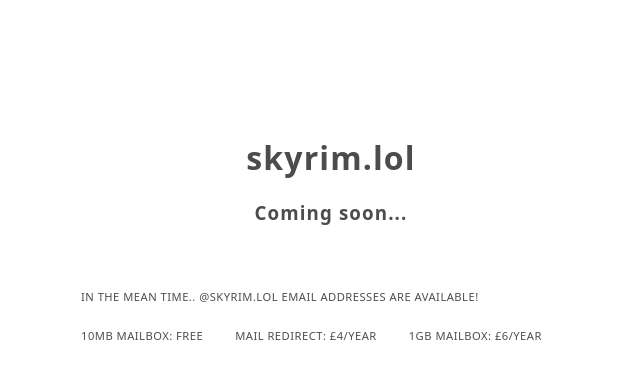
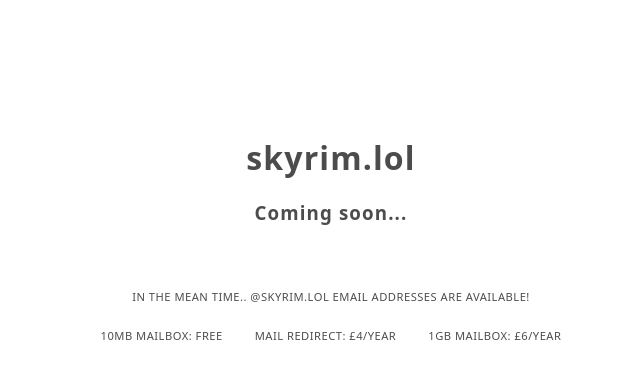
Before and after one commit to rickyhewitt/skyrim.lol, a plain HTML site: page index.html in a window 1280 px wide. Shown: the whole page, without its empty margins (309-949 px from the left). Drawn offline with Linux system fonts and the light colour scheme.

Commit message:
Added coming soon page

```diff
--- a/index.html
+++ b/index.html
@@ -22,7 +22,6 @@
             .flexcontainer {
                 display: flex;
                 align-items: center;
-                width: 100%;
             }
 
 
@@ -38,9 +37,9 @@
 
 
 
-        <div style="display: flex; align-items: center; flex-direction: column; width: 500px; margin: 0 auto; margin-top: 64px;">
+        <div style="display: flex; align-items: center; flex-direction: column; margin: 0 auto; margin-top: 64px;">
 
-            <div style="text-transform: uppercase; font-size: 70%; margin-bottom: 24px; width: 100%;">In the mean time.. @skyrim.lol email addresses are available!</div>
+            <div style="text-transform: uppercase; font-size: 70%; margin-bottom: 24px;">In the mean time.. @skyrim.lol email addresses are available!</div>
 
             <div class="flexcontainer">
 
```
